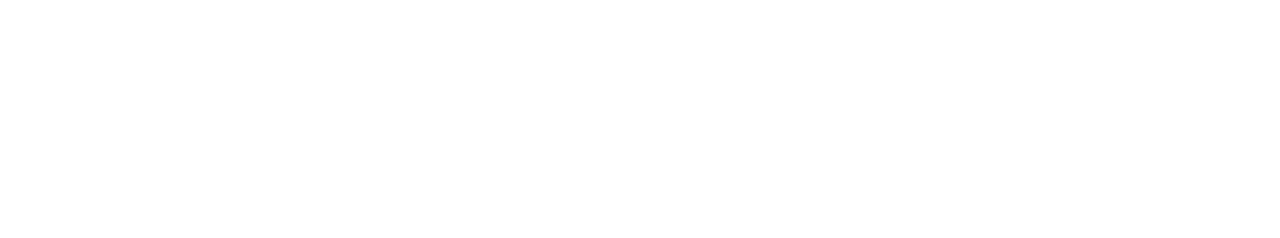
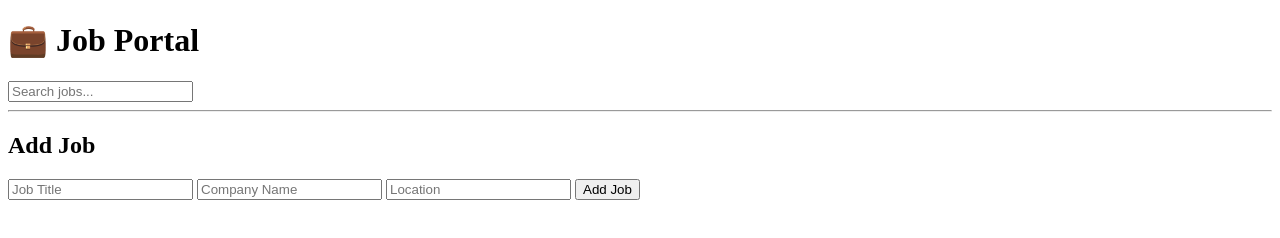
Before and after one commit to devjihad/Job_portal, a plain HTML site: page index.html in a window 1280 px wide. Drawn offline with Linux system fonts and the light colour scheme.

Commit message:
structure done

```diff
--- a/index.html
+++ b/index.html
@@ -1,11 +1,31 @@
 <!DOCTYPE html>
 <html lang="en">
 <head>
-    <meta charset="UTF-8">
-    <meta name="viewport" content="width=device-width, initial-scale=1.0">
-    <title>Document</title>
+  <meta charset="UTF-8">
+  <title>Job Portal</title>
+
 </head>
 <body>
 
+  <h1>💼 Job Portal</h1>
+
+  <!-- Search -->
+  <input type="text" id="search" placeholder="Search jobs...">
+
+  <!-- Job List -->
+  <div id="job-list"></div>
+
+  <hr>
+
+  <!-- Add Job -->
+  <h2>Add Job</h2>
+  <form id="job-form">
+    <input type="text" id="title" placeholder="Job Title" required>
+    <input type="text" id="company" placeholder="Company Name" required>
+    <input type="text" id="location" placeholder="Location" required>
+    <button type="submit">Add Job</button>
+  </form>
+
+
 </body>
 </html>
```
